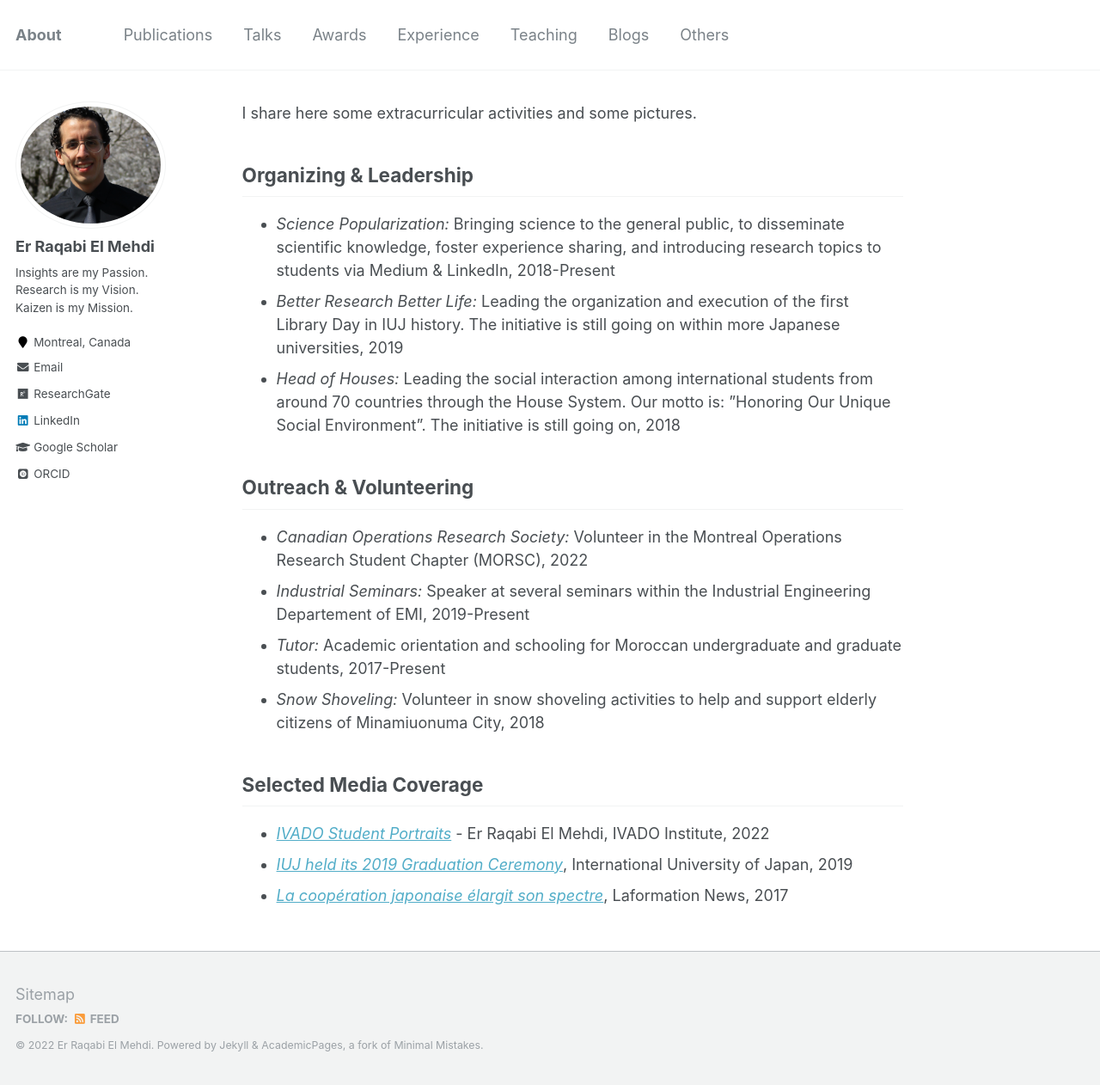
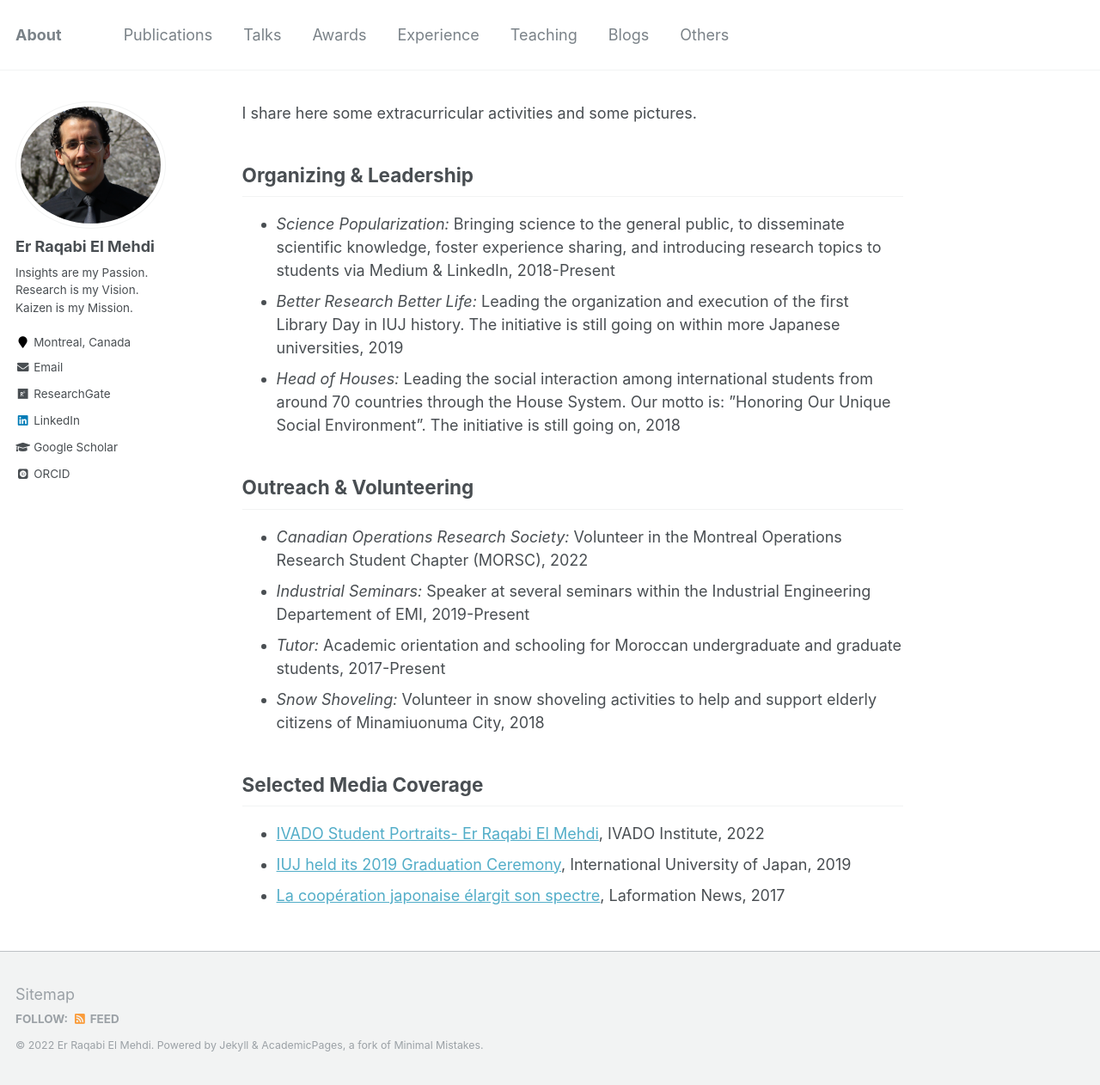
Before and after one commit to RqbMedi/rqbmedi.github.io, a Jekyll site: the page built from _pages/markdown.md, in a window 1280 px wide and 1262 px high. Shown: the whole window at 86% size. Built offline with Jekyll 4.4.1, drawn with Linux system fonts in a browser that asks for light colours; some web fonts are replaced.

```diff
--- a/_pages/markdown.md
+++ b/_pages/markdown.md
@@ -24,6 +24,6 @@ Outreach & Volunteering
 
 Selected Media Coverage
 ------
-- *[IVADO Student Portraits](https://ivado.ca/en/2022/07/25/ivado-student-portraits-er-raqabi-el-mehdi/)* - Er Raqabi El Mehdi, IVADO Institute, 2022
-- *[IUJ held its 2019 Graduation Ceremony](https://www.iuj.ac.jp/20190622-2/)*, International University of Japan, 2019
-- *[La coopération japonaise élargit son spectre](https://www.laformation.ma/actualites/3572-la-cooperation-japonaise-elargit-son-spectre.html)*, Laformation News, 2017
+- [IVADO Student Portraits- Er Raqabi El Mehdi](https://ivado.ca/en/2022/07/25/ivado-student-portraits-er-raqabi-el-mehdi/), IVADO Institute, 2022
+- [IUJ held its 2019 Graduation Ceremony](https://www.iuj.ac.jp/20190622-2/), International University of Japan, 2019
+- [La coopération japonaise élargit son spectre](https://www.laformation.ma/actualites/3572-la-cooperation-japonaise-elargit-son-spectre.html), Laformation News, 2017
```
